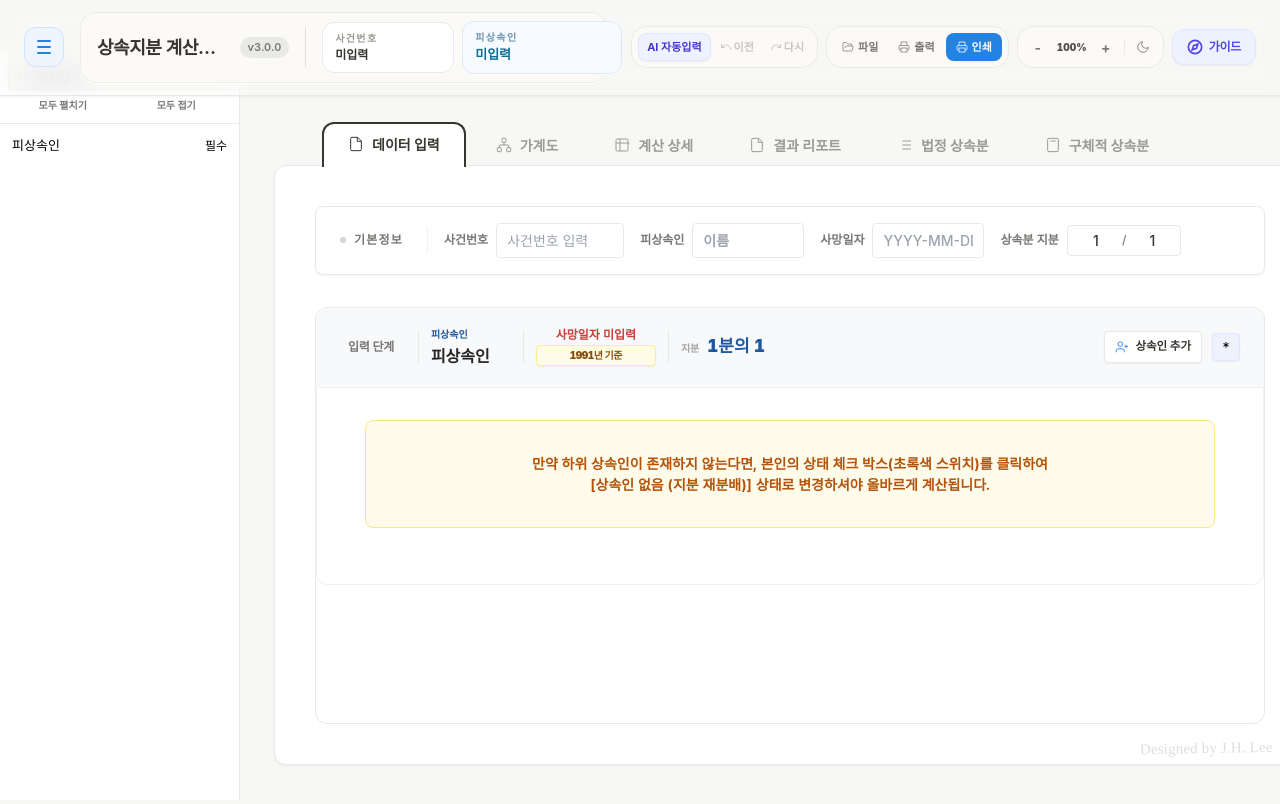
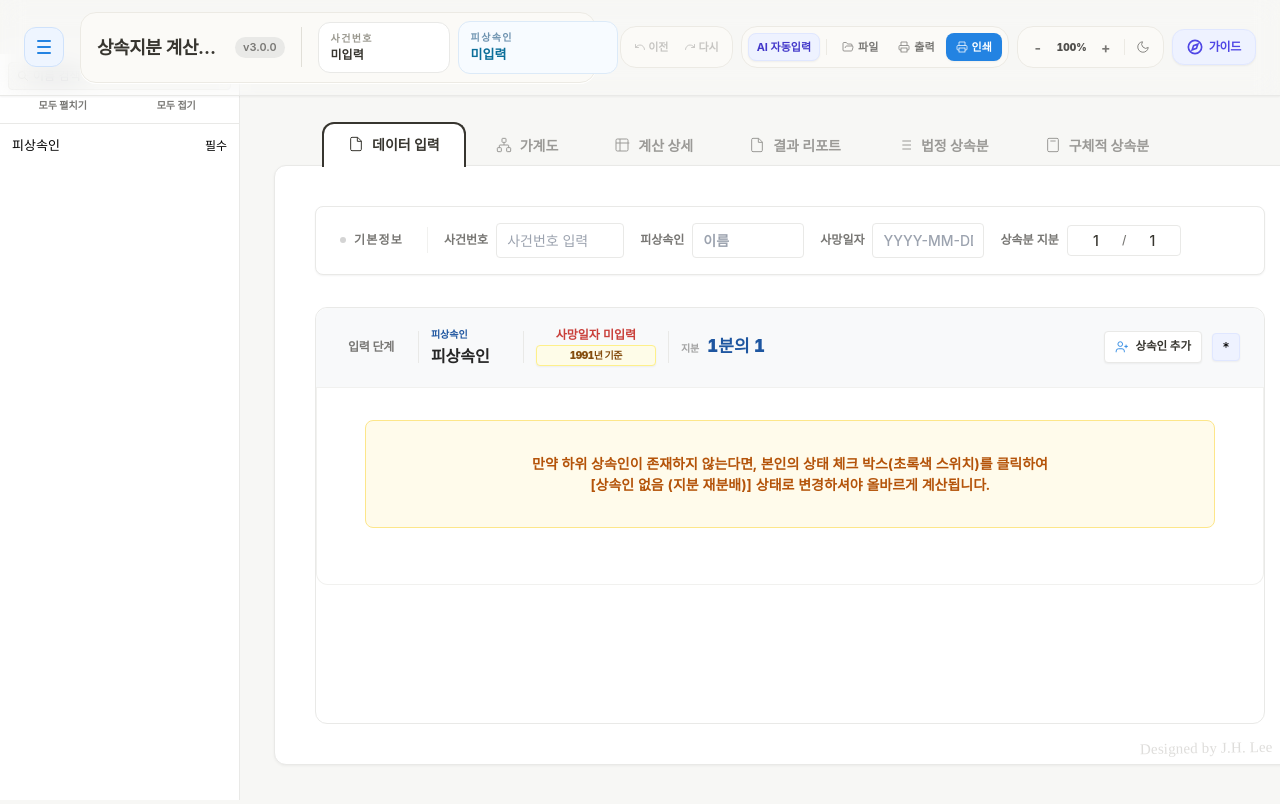
Before and after one commit to wallmendi-beep/inherit-calc, a React (Vite) app: page / in a window 1280 px wide. Shown: the top 804 px of the page. Built offline with nearby package versions, Linux system fonts and the light colour scheme; the HTML template or start-up script is replaced by a standard one; a web font is replaced by a local one.

Commit message:
feat: 툴바 레이아웃 최적화 및 AI 자동입력 버튼 그룹 이동 (v3.0.17)

```diff
--- a/package.json
+++ b/package.json
@@ -1,7 +1,7 @@
 {
   "name": "inheritance-calc-pro",
   "private": true,
-  "version": "3.0.16",
+  "version": "3.0.17",
   "type": "module",
   "scripts": {
     "dev": "vite",
--- a/src/components/TopToolbarBalanced.jsx
+++ b/src/components/TopToolbarBalanced.jsx
@@ -93,17 +93,6 @@ export default function TopToolbarBalanced({
 
         <div className="flex shrink-0 items-center gap-2" ref={menuRef}>
           <div className="flex items-center gap-0.5 rounded-2xl border border-[#eceae4] bg-[#fbfaf7] px-1.5 py-1.5 dark:border-neutral-700 dark:bg-neutral-800/80">
-            <button
-              onClick={() => {
-                setAiTargetId('root');
-                setIsAiModalOpen(true);
-              }}
-              title="가계도 전체 AI 자동입력"
-              className="flex h-7 items-center justify-center gap-1 rounded-lg border border-indigo-100 bg-indigo-50 px-2 text-[11px] font-bold text-indigo-700 shadow-sm transition-all hover:scale-[1.02] hover:bg-indigo-100 active:scale-95 dark:border-indigo-800/50 dark:bg-indigo-900/20 dark:text-indigo-300 dark:hover:bg-indigo-900/40"
-            >
-              AI 자동입력
-            </button>
-
             <button onClick={undoTree} disabled={!canUndo} className="flex h-7 items-center gap-0.5 rounded-lg border border-transparent px-1.5 text-[11px] font-bold text-[#787774] transition-colors hover:border-[#d4d4d4] hover:bg-[#efefed] hover:text-[#37352f] disabled:cursor-not-allowed disabled:opacity-40 dark:text-neutral-400 dark:hover:border-neutral-600 dark:hover:bg-neutral-700 dark:hover:text-neutral-200" title="이전 작업 (Ctrl+Z)">
               <IconUndo className="h-3 w-3" /> 이전
             </button>
@@ -113,6 +102,18 @@ export default function TopToolbarBalanced({
           </div>
 
           <div className="flex items-center gap-0.5 rounded-2xl border border-[#eceae4] bg-[#fbfaf7] px-1.5 py-1.5 dark:border-neutral-700 dark:bg-neutral-800/80">
+            <button
+              onClick={() => {
+                setAiTargetId('root');
+                setIsAiModalOpen(true);
+              }}
+              title="가계도 전체 AI 자동입력"
+              className="flex h-7 items-center justify-center gap-1 rounded-lg border border-indigo-100 bg-indigo-50 px-2 text-[11px] font-bold text-indigo-700 shadow-sm transition-all hover:scale-[1.02] hover:bg-indigo-100 active:scale-95 dark:border-indigo-800/50 dark:bg-indigo-900/20 dark:text-indigo-300 dark:hover:bg-indigo-900/40 mr-1"
+            >
+              AI 자동입력
+            </button>
+            <div className="mr-1 h-4 w-px bg-[#eceae4] dark:bg-neutral-700" />
+
             <div className="relative">
               <button onClick={() => toggleMenu('file')} className={`flex h-7 items-center gap-1 rounded-lg border px-2 text-[11px] font-bold transition-colors ${openMenu === 'file' ? 'border-[#d4d4d4] bg-white text-[#37352f] dark:border-neutral-600 dark:bg-neutral-700 dark:text-neutral-100' : 'border-transparent text-[#787774] hover:border-[#d4d4d4] hover:bg-[#efefed] hover:text-[#37352f] dark:text-neutral-400 dark:hover:border-neutral-600 dark:hover:bg-neutral-700 dark:hover:text-neutral-200'}`}>
                 <IconFolderOpen className="h-3 w-3" /> 파일
```
